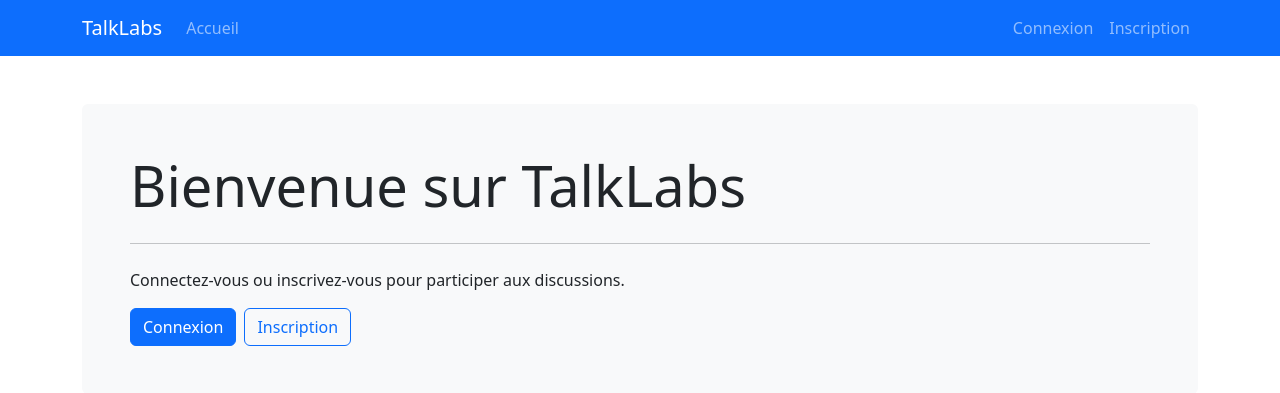
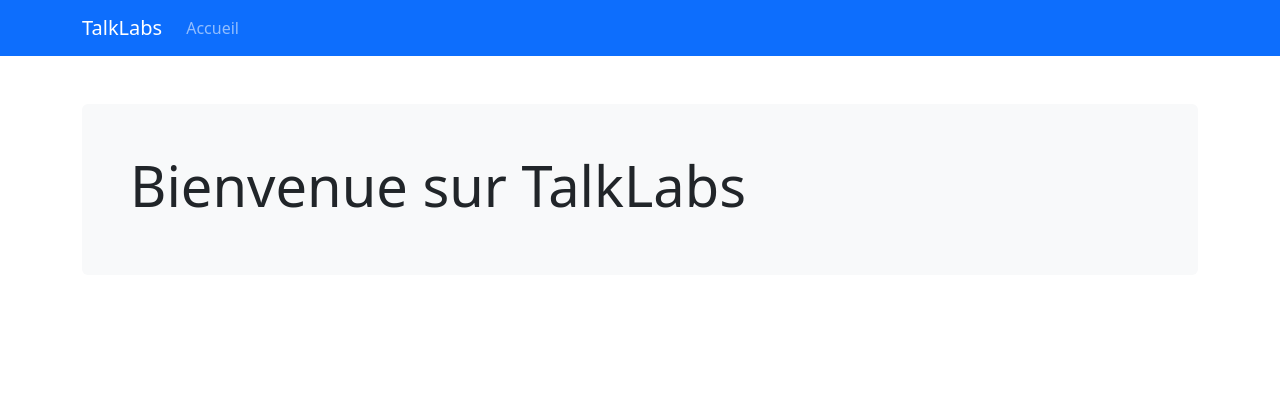
Before and after one commit to Sofianedevv/TalkLabs, a Symfony app: template templates/home/index.html.twig in a window 1280 px wide. Shown: the top 393 px of the page. Run offline with Twig, Linux system fonts and the light colour scheme; the template is opened without the code that fills it, so the values that code supplies are empty; some libraries are stand-ins or nearby versions.

Commit message:
delete folder

```diff
--- a/templates/base.html.twig
+++ b/templates/base.html.twig
@@ -22,27 +22,8 @@
                             <a class="nav-link" href="{{ path('app_home') }}">Accueil</a>
                         </li>
                     </ul>
-                    <ul class="navbar-nav">
-                        {% if app.user %}
-                            <li class="nav-item dropdown">
-                                <a class="nav-link dropdown-toggle" href="#" id="navbarDropdown" role="button" data-bs-toggle="dropdown" aria-expanded="false">
-                                    {{ app.user.name }}
-                                </a>
-                                <ul class="dropdown-menu dropdown-menu-end" aria-labelledby="navbarDropdown">
-                                    <li><a class="dropdown-item" href="#">Mon profil</a></li>
-                                    <li><hr class="dropdown-divider"></li>
-                                    <li><a class="dropdown-item" href="{{ path('app_logout') }}">Déconnexion</a></li>
-                                </ul>
-                            </li>
-                        {% else %}
-                            <li class="nav-item">
-                                <a class="nav-link" href="{{ path('app_login') }}">Connexion</a>
-                            </li>
-                            <li class="nav-item">
-                                <a class="nav-link" href="{{ path('app_register') }}">Inscription</a>
-                            </li>
-                        {% endif %}
-                    </ul>
+
+
                 </div>
             </div>
         </nav>
--- a/templates/home/index.html.twig
+++ b/templates/home/index.html.twig
@@ -6,21 +6,7 @@
 <div class="container my-5">
     <div class="jumbotron bg-light p-5 rounded">
         <h1 class="display-4">Bienvenue sur TalkLabs</h1>
-        <hr class="my-4">
 
-        {% if app.user %}
-            <p>Vous êtes connecté en tant que {{ app.user.name }}.</p>
-            <div class="d-flex gap-2">
-                <a class="btn btn-primary" href="#">Mon profil</a>
-                <a class="btn btn-outline-danger" href="{{ path('app_logout') }}">Déconnexion</a>
-            </div>
-        {% else %}
-            <p>Connectez-vous ou inscrivez-vous pour participer aux discussions.</p>
-            <div class="d-flex gap-2">
-                <a class="btn btn-primary" href="{{ path('app_login') }}">Connexion</a>
-                <a class="btn btn-outline-primary" href="{{ path('app_register') }}">Inscription</a>
-            </div>
-        {% endif %}
     </div>
 </div>
 {% endblock %}
```
Also changed, not shown: src/Controller/RegistrationController.php (deleted, +0 -55 lines), src/Controller/SecurityController.php (deleted, +0 -30 lines).
